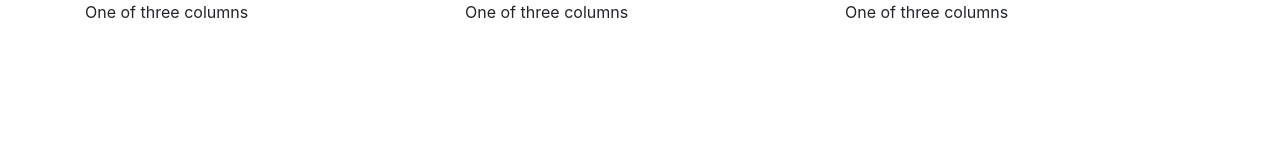
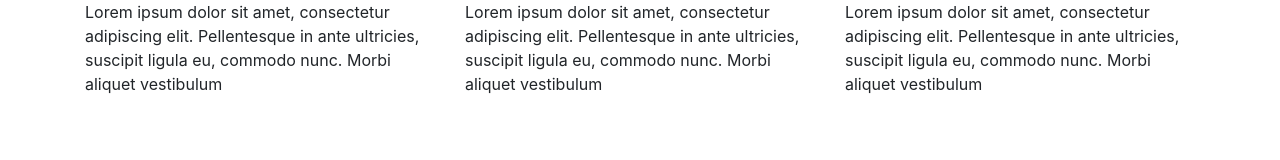
Before and after one commit to SteveAMurphy/SteveAMurphy.github.io, a plain HTML site: page Blog.html in a window 1280 px wide. Drawn offline with nearby package versions, Linux system fonts and the light colour scheme.

Commit message:
Updated to add filler text

```diff
--- a/Blog.html
+++ b/Blog.html
@@ -16,13 +16,13 @@ crossorigin="anonymous">
  <div class="container">
         <div class="row">
             <div class="col-sm">
-            One of three columns
+            Lorem ipsum dolor sit amet, consectetur adipiscing elit. Pellentesque in ante ultricies, suscipit ligula eu, commodo nunc. Morbi aliquet vestibulum
          </div>
             <div class="col-sm">
-            One of three columns
+            Lorem ipsum dolor sit amet, consectetur adipiscing elit. Pellentesque in ante ultricies, suscipit ligula eu, commodo nunc. Morbi aliquet vestibulum
          </div>
             <div class="col-sm">
-            One of three columns
+            Lorem ipsum dolor sit amet, consectetur adipiscing elit. Pellentesque in ante ultricies, suscipit ligula eu, commodo nunc. Morbi aliquet vestibulum
          </div>
         </div>
     </div>
```
